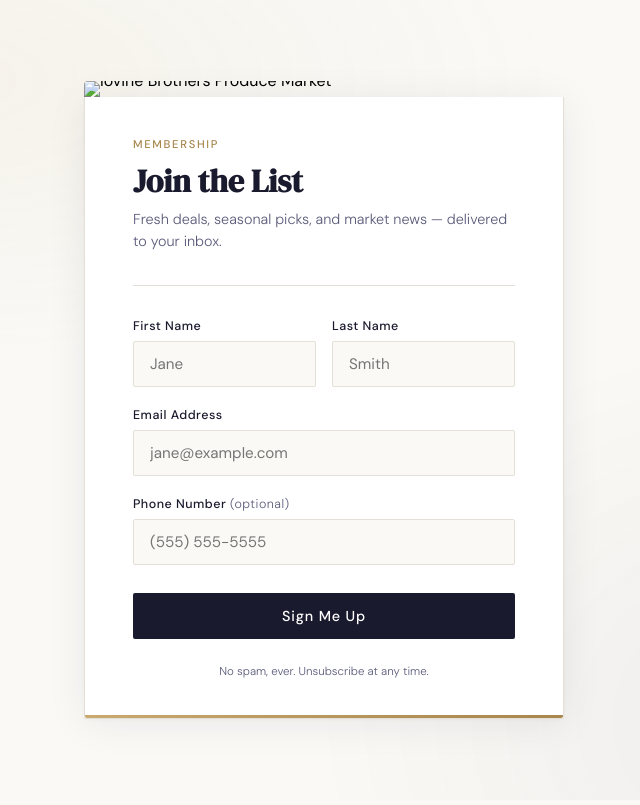
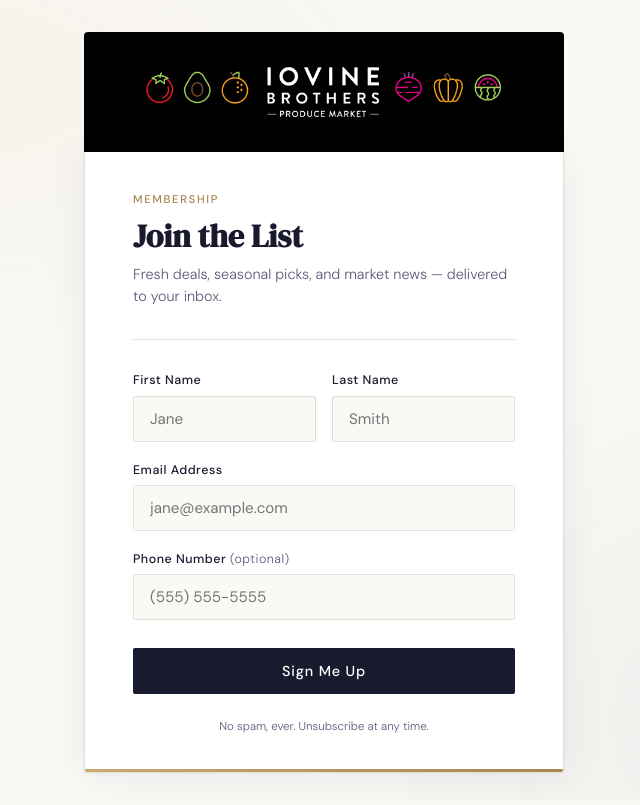
Before and after one commit to jiovinejr/iovine-signup-form, a plain HTML site: page index.html in a window 1280 px wide. Shown: the whole page, without its empty margins (316-956 px from the left). Drawn offline with Linux system fonts and the light colour scheme.

Commit message:
god i am used to autosave. adding name change to index

```diff
--- a/index.html
+++ b/index.html
@@ -288,7 +288,7 @@
 
   <!-- Banner: put IBP_Header_-_Google_Forms.png inside an /assets folder in your repo -->
   <div class="banner">
-    <img src="./assets/IBP_Header_-_Google_Forms.png" alt="Iovine Brothers Produce Market" />
+    <img src="./assets/IBP_Header.png" alt="Iovine Brothers Produce Market" />
   </div>
 
   <div class="card">
```
